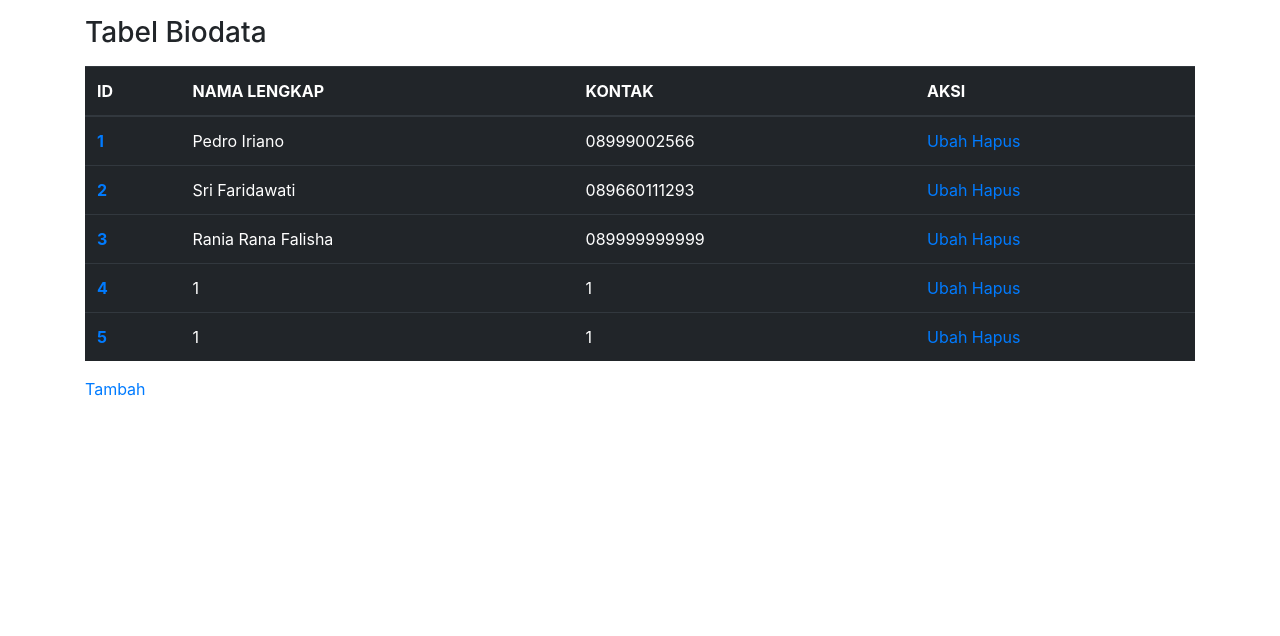
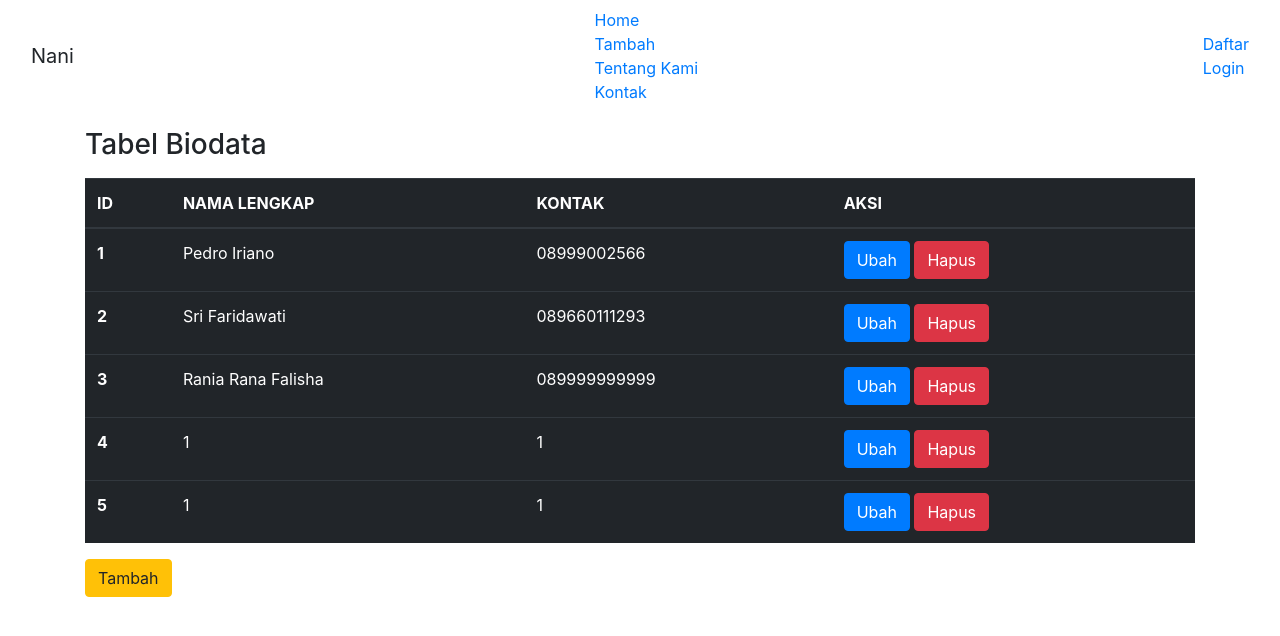
Before and after one commit to ata45/pdoform_keren, a PHP site: page / in a window 1280 px wide. Shown: the top 636 px of the page. Run offline with PHP 8.4, Linux system fonts and the light colour scheme; data comes from the database, SQL or seed files in the repository.

Commit message:
Beri Button
Navbar belum dibenerin

```diff
--- a/form.php
+++ b/form.php
@@ -19,8 +19,8 @@
 				<a class="navbar-brand">Nani</a>
 			</div>
 			<ul class="nav navbar-nav">
-				<li class="active"><a href="https://www.malasngoding.com">Home</a></li>
-				<li><a href="#">Profil</a></li>
+				<li class="active"><a href="index.php">Home</a></li>
+				<li><a href="form.php">Tambah</a></li>
 				<li><a href="#">Tentang Kami</a></li>
 				<li><a href="#">Kontak</a></li>
 			</ul>
--- a/index.php
+++ b/index.php
@@ -19,6 +19,23 @@
     <link rel="stylesheet" href="assets/css/mycss.css">
 </head>
 <body>
+<nav class="navbar">
+		<div class="container-fluid">
+			<div class="navbar-header">
+				<a class="navbar-brand">Nani</a>
+			</div>
+			<ul class="nav navbar-nav">
+				<li class="active"><a href="index.php">Home</a></li>
+                <li><a href="form.php">Tambah</a></li>
+                <li><a href="#">Tentang Kami</a></li>
+				<li><a href="#">Kontak</a></li>
+			</ul>
+			<ul class="nav navbar-nav navbar-right">
+			<li><a href="#"><span class="glyphicon glyphicon-user"></span> Daftar</a></li>
+				<li><a href="#"><span class="glyphicon glyphicon-log-in"></span> Login</a></li>
+			</ul>
+		</div>
+	</nav>
     <div class="container">
         <h3 class="mt-3 mb-3">Tabel Biodata</h3>
         <div class="table-responsive">
@@ -36,12 +53,22 @@
                     foreach($bios as $bio){
                 ?>
                     <tr>
-                        <th scope='row'><a href="detail.php?id=<?php echo $bio->id; ?>"><?php echo $bio->id; ?></a></th>
-                        <td><?php echo $bio->full_name; ?></td>
-                        <td><?php echo $bio->contact; ?></td>
+                        <th scope='row'><a style="color:white;" href="detail.php?id=<?php echo $bio->id; ?>"><?php echo $bio->id; ?></a></th>
                         <td>
-                            <a href="edit.php?id=<?php echo $bio->id; ?>">Ubah</a>
-                            <a href="delete.php?id=<?php echo $bio->id; ?>">Hapus</a>
+                        <a style="color:white;" href="detail.php?id=<?php echo $bio->id; ?>">
+                            <?php echo $bio->full_name; ?></td>
+                            </a>
+                        <td>
+                        <a style="color:white;" href="detail.php?id=<?php echo $bio->id; ?>">
+                        <?php echo $bio->contact; ?></td>
+                        </a>
+                        <td>
+                        <a style="color:white;" href="edit.php?id=<?php echo $bio->id; ?>">
+                        <button type="button" class="btn btn-primary">Ubah</button>
+                            </a>
+                            <a style="color:white;" href="delete.php?id=<?php echo $bio->id; ?>">
+                            <button type="button" class="btn btn-danger">Hapus</button>
+                            </a>
                         </td>
                     </tr>
                 <?php
@@ -50,7 +77,8 @@
                 </tbody>
             </table>
         </div>
-        <a href="form.php">Tambah</a>
+        <a href="form.php"><button type="button" class="btn btn-warning">Tambah</button>
+</a>
     </div>
 </body>
 </html>
```
Also changed, not shown: detail.php (+4 -27 lines), edit.php (+17 -0 lines).
